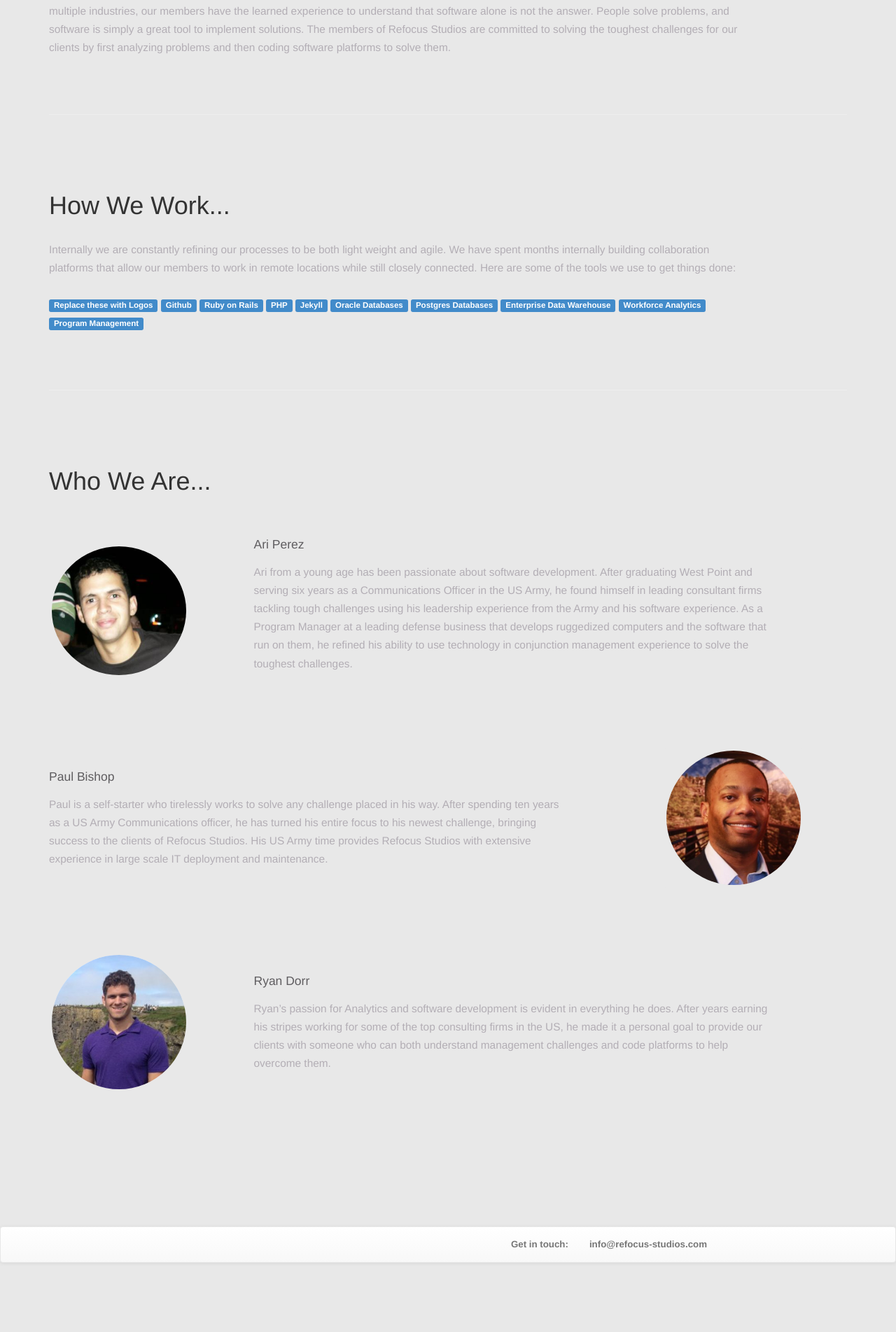
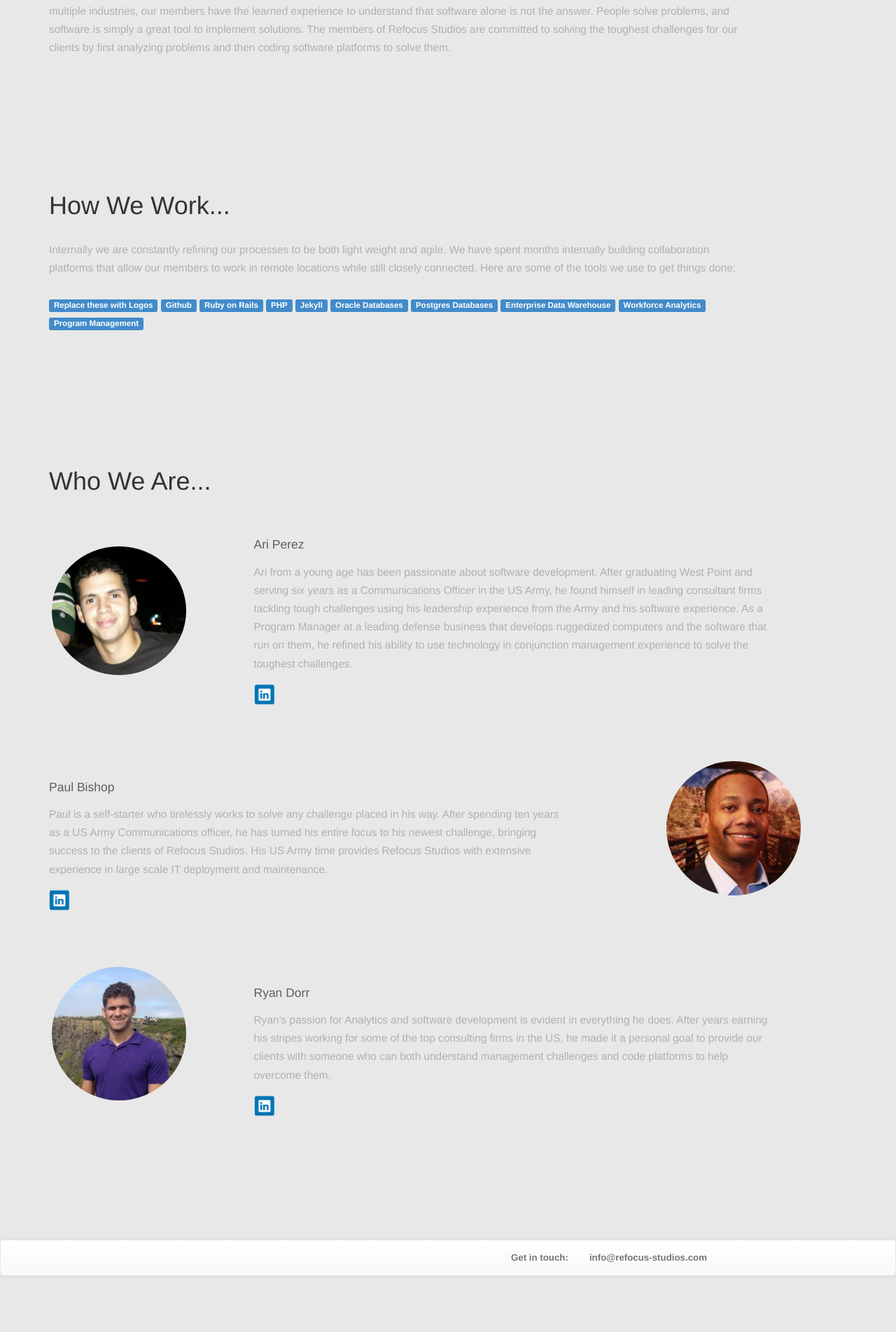
Before and after one commit to refocus-studios/refocus-studios.github.io, a Jekyll site: the page index.html, which Jekyll copies as it is, in a window 1280 px wide. Shown: the part 1015-2919 px from the top of the page at 70% size. Built offline with Jekyll 4.4.1, drawn with Linux system fonts in a browser that asks for light colours; Markdown is read by kramdown in place of the engine named in the settings.

Commit message:
Added LinkedIn Logos

```diff
--- a/index.html
+++ b/index.html
@@ -95,7 +95,7 @@
             </div>
 
             <div class="col-sm-3 hidden-xs" style="margin-top: 40px;">
-                <div class="thumbnail ari img-rounded"  style="background-color:  rgb(232,232,232); border: none; box-shadow: none;">
+                <div class="thumbnail ari img-rounded" style="background-color:  rgb(232,232,232); border: none; box-shadow: none;">
                     <img class="img-responsive img-circle" src="/images/bio_pic_ari.jpg">
                 </div>
 
@@ -105,6 +105,9 @@
                 <p>
                     Ari from a young age has been passionate about software development. After graduating West Point and serving six years as a Communications Officer in the US Army, he found himself in leading consultant firms tackling tough challenges using his leadership experience from the Army and his software experience. As a Program Manager at a leading defense business that develops ruggedized computers and the software that run on them, he refined his ability to use technology in conjunction management experience to solve the toughest challenges.
                 </p>
+                <a href="http://www.linkedin.com/profile/view?id=71368820">
+                    <img src="/images/logo_linkedin.jpg" style="width: 30px; height: 40px;">
+                </a>
             </div>
         </div>
 
@@ -114,10 +117,14 @@
                 <p>
                     Paul is a self-starter who tirelessly works to solve any challenge placed in his way. After spending ten years as a US Army Communications officer, he has turned his entire focus to his newest challenge, bringing success to the clients of Refocus Studios. His US Army time provides Refocus Studios with extensive experience in large scale IT deployment and maintenance.
                 </p>
+                <a href="http://www.linkedin.com/profile/view?id=98756393">
+                    <img src="/images/logo_linkedin.jpg" style="width: 30px; height: 40px;">
+                </a>
             </div>
             <div class="col-sm-3 hidden-xs">
                 <div class="thumbnail paul img-rounded" style="background-color:  rgb(232,232,232); border: none; box-shadow: none;">
                     <img class="img-responsive img-circle" src="/images/bio_pic_paul.jpg" alt="Picture Paul Bishop">
+
 
                 </div>
             </div>
@@ -134,6 +141,9 @@
                 <p>
                     Ryan’s passion for Analytics and software development is evident in everything he does. After years earning his stripes working for some of the top consulting firms in the US, he made it a personal goal to provide our clients with someone who can both understand management challenges and code platforms to help overcome them.
                 </p>
+                <a href="http://www.linkedin.com/profile/view?id=241389180">
+                    <img src="/images/logo_linkedin.jpg" style="width: 30px; height: 40px;">
+                </a>
             </div>
         </div>
     </div>
```
Also changed, not shown: images/logo_linkedin.jpg (added), 2 other files.
